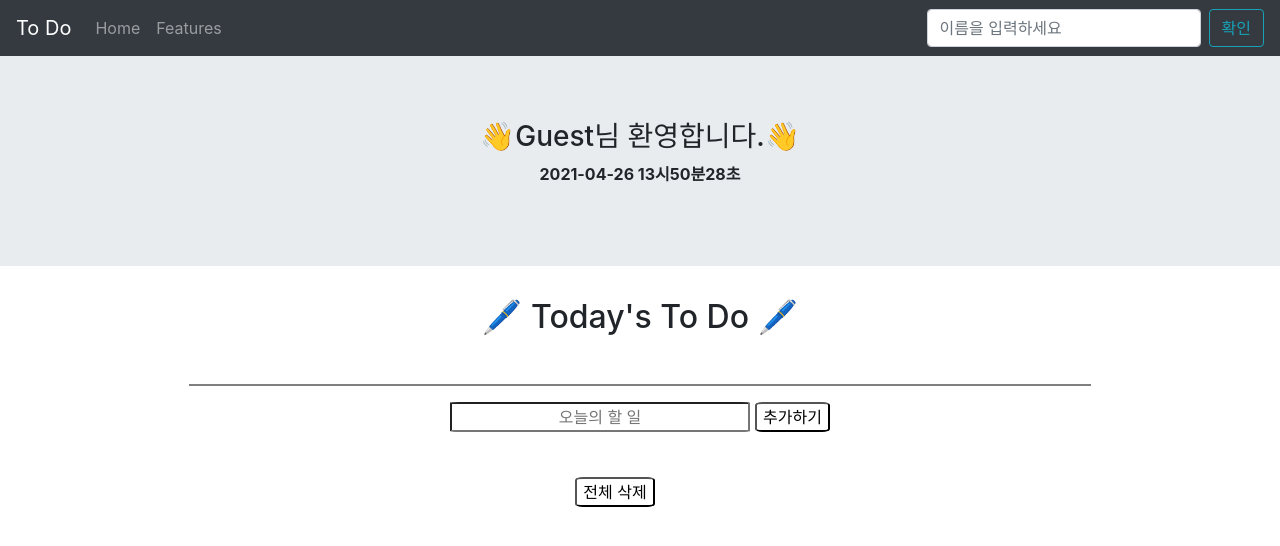
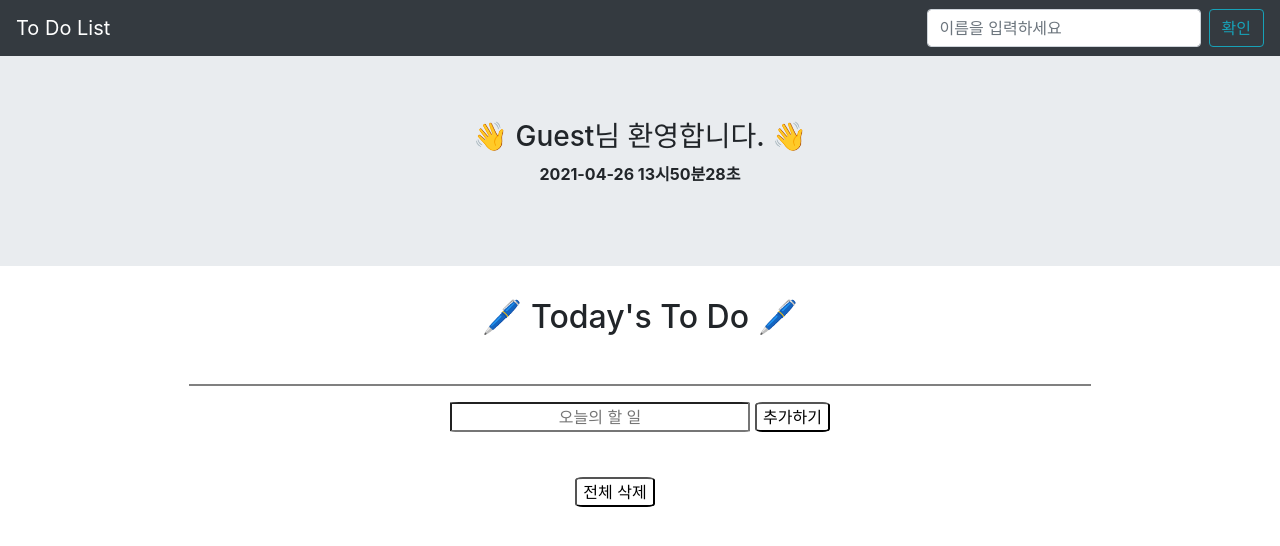
Before and after one commit to jaehyeon99/To_Do_List, a React (Create React App) app: page / in a window 1280 px wide. Shown: the top 546 px of the page. Built offline with nearby package versions, Linux system fonts and the light colour scheme.

Commit message:
edit files

```diff
--- a/package.json
+++ b/package.json
@@ -10,6 +10,7 @@
     "moment": "^2.29.1",
     "react": "^17.0.2",
     "react-bootstrap": "^1.5.2",
+    "react-datepicker": "^3.8.0",
     "react-dom": "^17.0.2",
     "react-live-clock": "^5.1.0",
     "react-moment": "^1.1.1",
--- a/src/App.css
+++ b/src/App.css
@@ -1,3 +1,6 @@
+/* .App{
+    background-image: url("../src/background.jpg");
+} */
 .loginname{
     color: white;
     font-weight: bolder;
@@ -47,3 +50,11 @@
 .checked{
     text-decoration: line-through;
 }
+.calender{
+    width: 500px;
+    text-align: center;
+    margin-left:550px;
+}
+.todolist{
+    background-image: url("../src/background.jpg");
+}
--- a/src/App.js
+++ b/src/App.js
@@ -3,6 +3,7 @@ import React, { useState } from 'react';
 import { Jumbotron, Container, Navbar, Nav, Form, FormControl, Button } from 'react-bootstrap';
 import Clock from './Components/Clock';
 import Todo from './Components/Todo';
+import Calender from './Components/Calender'
 
 
 
@@ -15,10 +16,10 @@ function App() {
   return (
     <div className="App">
       <Navbar bg="dark" variant="dark">
-        <Navbar.Brand href="#home">To Do</Navbar.Brand>
+        <Navbar.Brand href="#home">To Do List</Navbar.Brand>
         <Nav className="mr-auto">
-          <Nav.Link href="#home">Home</Nav.Link>
-          <Nav.Link href="#features">Features</Nav.Link>
+          {/* <Nav.Link href="#home">Home</Nav.Link>
+          <Nav.Link href="#features">Features</Nav.Link> */}
         </Nav>
         <Form inline>
           {
@@ -44,11 +45,12 @@ function App() {
       </Navbar>
       <Jumbotron className="door" fluid>
         <Container>
-          <h3>👋{name}님 환영합니다.👋</h3>
+          <h3>👋 {name}님 환영합니다. 👋</h3>
           <p> <Clock /></p>
         </Container>
       </Jumbotron>
       <Todo className="todolist" />
+
     </div>
   );
 }
--- /dev/null
+++ b/src/Components/Calender.js
@@ -0,0 +1,15 @@
+// import React, { useState } from "react";
+// import Datepicker from 'react-datepicker';
+// import "react-datepicker/dist/react-datepicker.css";
+
+// function Calender() {
+
+//     let [startdate, setstartDate] = useState(new Date());
+//     return (
+//         <>
+//             <Datepicker popperPlacement="auto" className="calender" selected={startdate} onChange={date => setstartDate(date)} />
+//         </>
+//     )
+// }
+
+// export default Calender;
```
Also changed, not shown: src/background.jpg (added), 1 other file (tests, documents, lock files or other folders).
